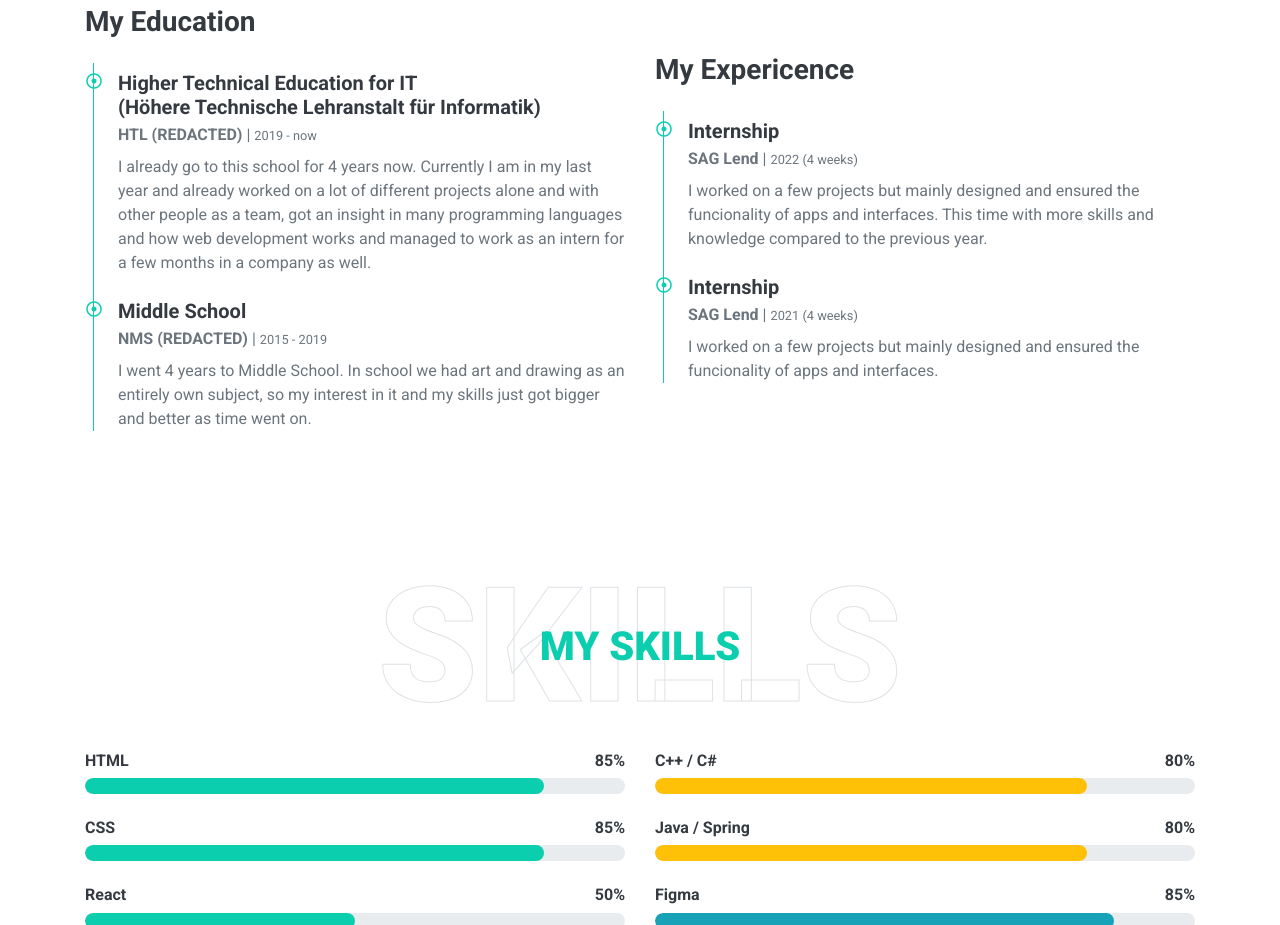
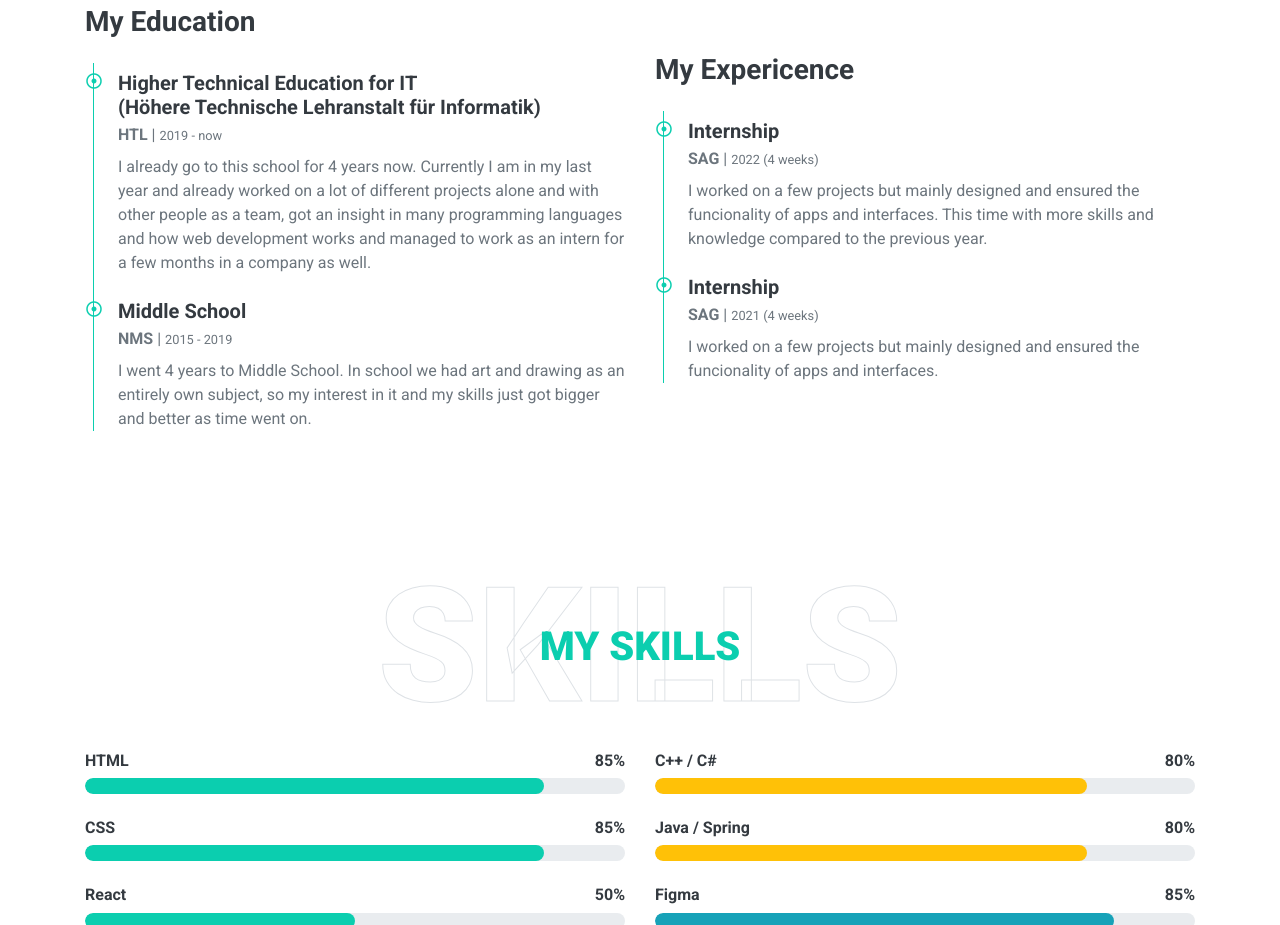
Before and after one commit to unger06/Portfolio, a plain HTML site: page index.html in a window 1280 px wide. Shown: the part 1832-2757 px from the top of the page. Drawn offline with nearby package versions, Linux system fonts and the light colour scheme.

```diff
--- a/index.html
+++ b/index.html
@@ -113,13 +113,13 @@
                         <div class="position-relative mb-4">
                             <i class="far fa-dot-circle text-primary position-absolute" style="top: 2px; left: -32px;"></i>
                             <h5 class="font-weight-bold mb-1">Higher Technical Education for IT <br>(Höhere Technische Lehranstalt für Informatik)</h5>
-                            <p class="mb-2"><strong>HTL (REDACTED)</strong> | <small>2019 - now</small></p>
+                            <p class="mb-2"><strong>HTL</strong> | <small>2019 - now</small></p>
                             <p>I already go to this school for 4 years now. Currently I am in my last year and already worked on a lot of different projects alone and with other people as a team, got an insight in many programming languages and how web development works and managed to work as an intern for a few months in a company as well.</p>
                         </div>
                         <div class="position-relative mb-4">
                             <i class="far fa-dot-circle text-primary position-absolute" style="top: 2px; left: -32px;"></i>
                             <h5 class="font-weight-bold mb-1">Middle School</h5>
-                            <p class="mb-2"><strong>NMS (REDACTED)</strong> | <small>2015 - 2019</small></p>
+                            <p class="mb-2"><strong>NMS</strong> | <small>2015 - 2019</small></p>
                             <p>I went 4 years to Middle School. In school we had art and drawing as an entirely own subject, so my interest in it and my skills just got bigger and better as time went on.</p>
                         </div>
                     </div>
@@ -130,13 +130,13 @@
                         <div class="position-relative mb-4">
                             <i class="far fa-dot-circle text-primary position-absolute" style="top: 2px; left: -32px;"></i>
                             <h5 class="font-weight-bold mb-1">Internship</h5>
-                            <p class="mb-2"><strong>SAG Lend</strong> | <small>2022 (4 weeks)</small></p>
+                            <p class="mb-2"><strong>SAG</strong> | <small>2022 (4 weeks)</small></p>
                             <p>I worked on a few projects but mainly designed and ensured the funcionality of apps and interfaces. This time with more skills and knowledge compared to the previous year.</p>
                         </div>
                         <div class="position-relative mb-4">
                             <i class="far fa-dot-circle text-primary position-absolute" style="top: 2px; left: -32px;"></i>
                             <h5 class="font-weight-bold mb-1">Internship</h5>
-                            <p class="mb-2"><strong>SAG Lend</strong> | <small>2021 (4 weeks)</small></p>
+                            <p class="mb-2"><strong>SAG</strong> | <small>2021 (4 weeks)</small></p>
                             <p>I worked on a few projects but mainly designed and ensured the funcionality of apps and interfaces.</p>
                         </div>
                     </div>
```
